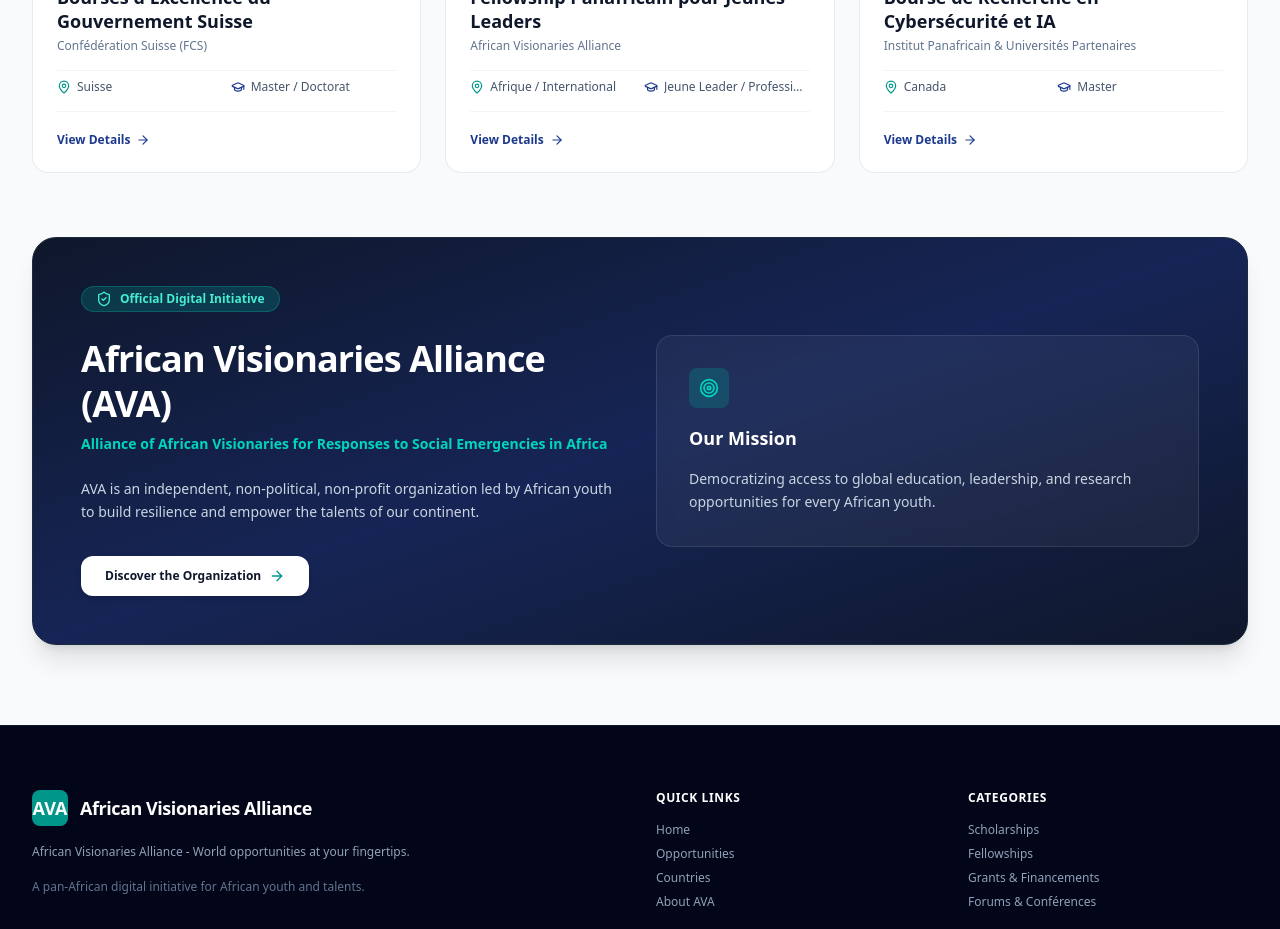
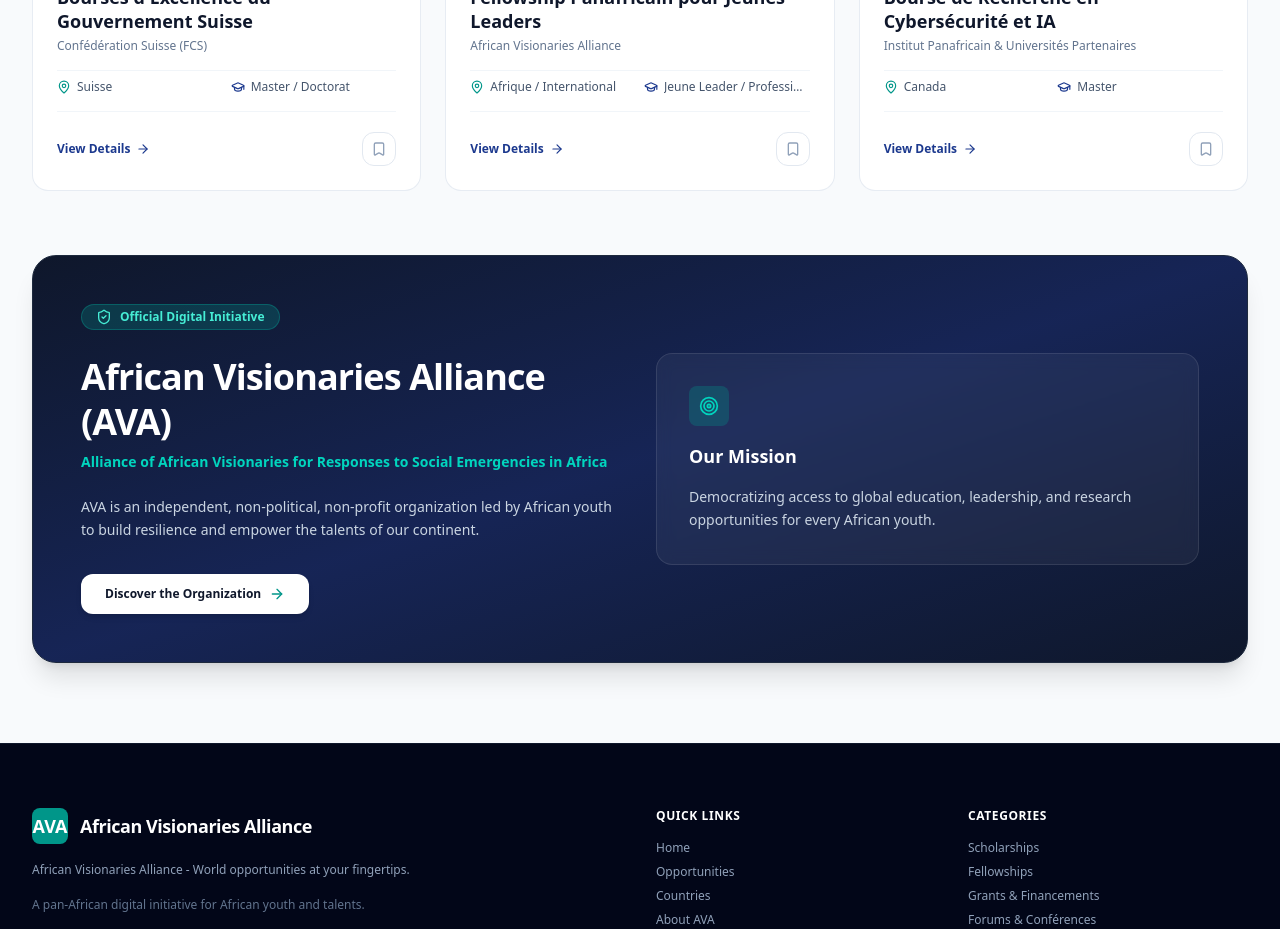
Before and after one commit to fouf-ai/africanvisionaries-opportunities, a Next.js app: page /en in a window 1280 px wide. Shown: the part 1360-2289 px from the top of the page. Built offline with nearby package versions, Linux system fonts and the light colour scheme; no server answers.

Commit message:
feat: phase 10 - espace dashboard candidat et bouton de sauvegarde favoris

```diff
--- /dev/null
+++ b/src/app/[lang]/dashboard/page.tsx
@@ -0,0 +1,58 @@
+import Link from "next/link";
+import { i18n, type Locale } from "@/config/i18n";
+import { getDictionary } from "@/lib/get-dictionary";
+import { opportunitiesList, calculateDaysLeft } from "@/lib/opportunities-data";
+import OpportunityCard from "@/components/opportunities/OpportunityCard";
+import { User, Bookmark, Bell, Compass, ArrowRight, ShieldCheck, GraduationCap } from "lucide-react";
+
+export default async function UserDashboardPage({
+  params,
+}: {
+  params: Promise<{ lang: string }>;
+}) {
+  const { lang } = await params;
+  const currentLang = (i18n.locales.includes(lang as Locale) ? lang : i18n.defaultLocale) as Locale;
+  const dict = await getDictionary(currentLang);
+  const recommendedOpportunities = opportunitiesList.slice(0, 2);
+
+  return (
+    <div className="max-w-7xl mx-auto px-4 sm:px-6 lg:px-8 py-10 space-y-10">
+      <div className="bg-gradient-to-br from-slate-900 via-blue-950 to-slate-900 rounded-3xl p-8 sm:p-10 text-white border border-slate-800 shadow-lg flex flex-col sm:flex-row sm:items-center justify-between gap-6">
+        <div className="flex items-center gap-5">
+          <div className="w-16 h-16 rounded-2xl bg-teal-600 text-white flex items-center justify-center font-black text-2xl shadow-md border-2 border-white/20"><User className="w-8 h-8" /></div>
+          <div className="space-y-1"><div className="flex items-center gap-2"><h1 className="text-2xl font-black tracking-tight">Mon Espace Candidat</h1><span className="text-[10px] font-bold text-teal-300 bg-teal-500/20 border border-teal-500/30 px-2 py-0.5 rounded-full">Membre AVA</span></div><p className="text-xs text-slate-300">Gérez vos opportunités sauvegardées et découvrez nos recommandations ciblées.</p></div>
+        </div>
+        <Link href={`/${currentLang}/opportunities`} className="inline-flex items-center gap-2 px-5 py-2.5 rounded-xl bg-teal-600 hover:bg-teal-500 text-white font-bold text-xs shadow-md transition-colors w-fit"><Compass className="w-4 h-4" /><span>Explorer les programmes</span></Link>
+      </div>
+
+      <div className="grid grid-cols-1 sm:grid-cols-3 gap-6">
+        <MetricCard label="Opportunités Sauvegardées" value="3" detail="Programmes prêts pour candidature" icon={Bookmark} iconClass="text-teal-600" />
+        <MetricCard label="Alertes Actives" value="2" detail="Bourses Master & IA Canada" icon={Bell} iconClass="text-blue-900" />
+        <MetricCard label="Niveau de Profil" value="Étudiant / Chercheur" detail="Profil 100% vérifié" icon={GraduationCap} iconClass="text-amber-600" valueClass="text-xl" />
+      </div>
+
+      <section className="space-y-6">
+        <div className="flex items-center justify-between border-b border-slate-200 pb-3"><div className="flex items-center gap-2"><ShieldCheck className="w-5 h-5 text-teal-600" /><h2 className="text-lg font-extrabold text-slate-900">Recommandé pour votre profil</h2></div><Link href={`/${currentLang}/opportunities`} className="text-xs font-bold text-blue-900 hover:text-teal-600 transition-colors flex items-center gap-1"><span>Voir tout</span><ArrowRight className="w-3.5 h-3.5" /></Link></div>
+        <div className="grid grid-cols-1 md:grid-cols-2 gap-6">{recommendedOpportunities.map((opportunity) => <OpportunityCard key={opportunity.id} item={{ id: opportunity.id, slug: opportunity.slug, title: opportunity.title, organization: opportunity.organization, country: opportunity.country, level: opportunity.targetLevel, funding: opportunity.funding, daysLeft: calculateDaysLeft(opportunity.deadline) }} lang={currentLang} dict={dict} />)}</div>
+      </section>
+    </div>
+  );
+}
+
+function MetricCard({
+  label,
+  value,
+  detail,
+  icon: Icon,
+  iconClass,
+  valueClass = "text-3xl",
+}: {
+  label: string;
+  value: string;
+  detail: string;
+  icon: typeof Bookmark;
+  iconClass: string;
+  valueClass?: string;
+}) {
+  return <div className="bg-white rounded-2xl border border-slate-200 p-6 space-y-2 shadow-xs"><div className="flex items-center justify-between text-slate-500"><span className="text-xs font-bold uppercase tracking-wider">{label}</span><Icon className={`w-5 h-5 ${iconClass}`} /></div><p className={`${valueClass} font-black text-slate-900 mt-1`}>{value}</p><span className="text-[11px] text-slate-500 block">{detail}</span></div>;
+}
--- a/src/components/opportunities/OpportunityCard.tsx
+++ b/src/components/opportunities/OpportunityCard.tsx
@@ -2,6 +2,7 @@
 import { MapPin, GraduationCap, Calendar, ArrowRight, ShieldCheck } from "lucide-react";
 import type { Locale } from "@/config/i18n";
 import type { Dictionary } from "@/lib/get-dictionary";
+import SaveButton from "@/components/opportunities/SaveButton";
 
 export interface OpportunityItem {
   id: string;
@@ -72,6 +73,7 @@
           <span>{dict.featured.view_details}</span>
           <ArrowRight className="w-3.5 h-3.5 group-hover:translate-x-1 transition-transform" />
         </Link>
+        <SaveButton opportunityId={item.id} />
       </div>
     </div>
   );
--- /dev/null
+++ b/src/components/opportunities/SaveButton.tsx
@@ -0,0 +1,43 @@
+"use client";
+
+import { useState } from "react";
+import { useSession } from "next-auth/react";
+import { Bookmark } from "lucide-react";
+import { useParams, useRouter } from "next/navigation";
+
+export default function SaveButton({ opportunityId }: { opportunityId: string }) {
+  const { data: session } = useSession();
+  const router = useRouter();
+  const params = useParams<{ lang?: string }>();
+  const lang = params?.lang || "fr";
+  const [saved, setSaved] = useState(false);
+
+  const toggleSave = (event: React.MouseEvent<HTMLButtonElement>) => {
+    event.preventDefault();
+    event.stopPropagation();
+
+    if (!session) {
+      router.push(`/${lang}/login`);
+      return;
+    }
+
+    setSaved((currentSaved) => !currentSaved);
+  };
+
+  return (
+    <button
+      type="button"
+      onClick={toggleSave}
+      title={saved ? "Retirer des favoris" : "Sauvegarder cette opportunité"}
+      aria-label={saved ? "Retirer des favoris" : "Sauvegarder cette opportunité"}
+      data-opportunity-id={opportunityId}
+      className={`p-2 rounded-xl border transition-all duration-200 ${
+        saved
+          ? "bg-teal-50 border-teal-200 text-teal-700"
+          : "bg-white/80 border-slate-200 text-slate-400 hover:text-blue-900 hover:border-slate-300"
+      }`}
+    >
+      <Bookmark className={`w-4 h-4 ${saved ? "fill-teal-600 text-teal-600" : ""}`} />
+    </button>
+  );
+}
```
